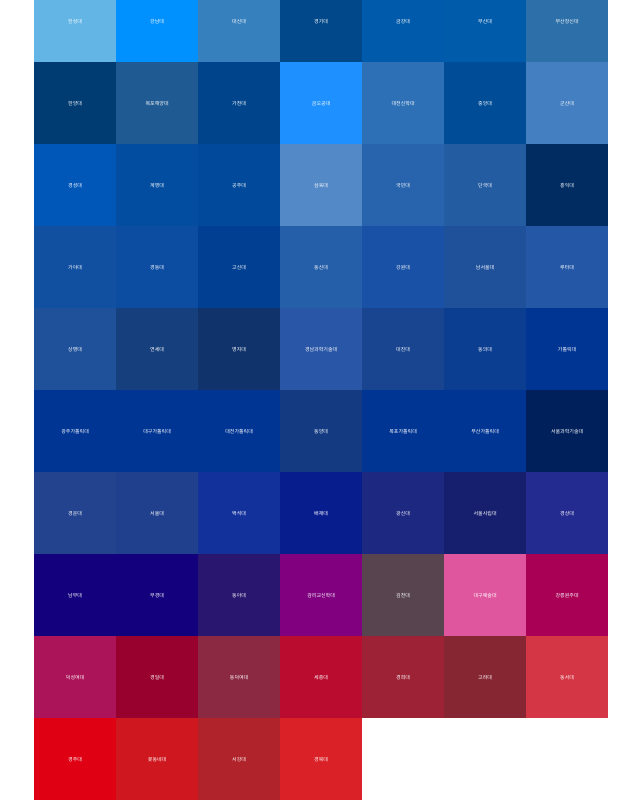
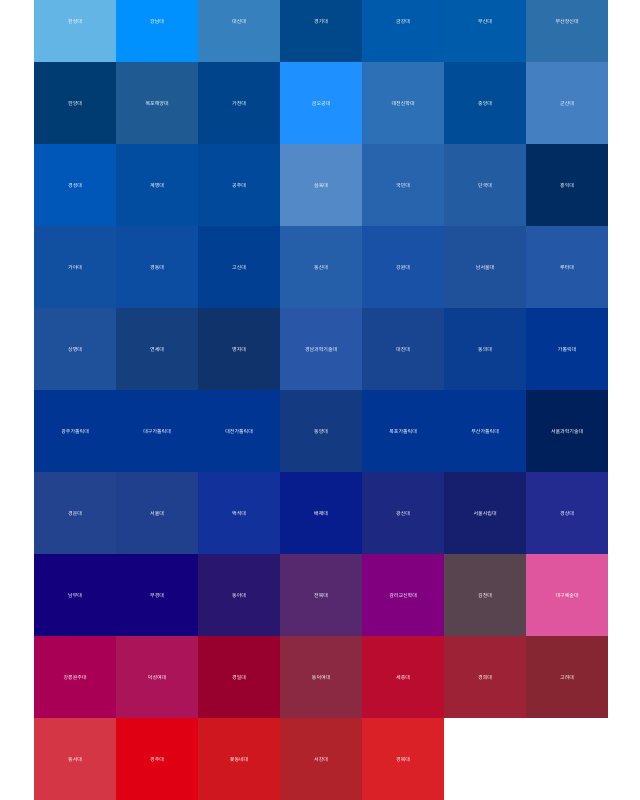
Before and after one commit to nayunhwan/UnivColor, a plain HTML site: page index.html in a window 1280 px wide. Shown: the part 712-1512 px from the top of the page, without its empty margins (286-926 px from the left). Drawn offline with nearby package versions, Linux system fonts and the light colour scheme.

Commit message:
put 전북대학교 on the README, script of index.html

```diff
--- a/index.html
+++ b/index.html
@@ -45,7 +45,7 @@
      "동국대", "동덕여대", "동명대", "동서대", "동신대", "동아대", "동양대", "동의대", "루터대", "명지대",
      "목원대", "목포가톨릭대", "목포대", "목포해양대", "배재대", "백석대", "부경대", "부산가톨릭대", "부산대",
      "부산외국어대", "부산장신대", "삼육대", "상명대", "서강대", "서경대", "서울대", "서울과학기술대",
-     "서울시립대", "성균관대", "세종대", "숭실대", "연세대", "중앙대", "한국외국어대", "한성대", "한양대", "홍익대"]
+     "서울시립대", "성균관대", "세종대", "숭실대", "연세대", "중앙대", "한국외국어대", "한성대", "한양대", "홍익대","전북대"]
 
    var colorArray = getColorArray(univNames);
    var newArray = []
```
Also changed, not shown: ReadMe.md.
